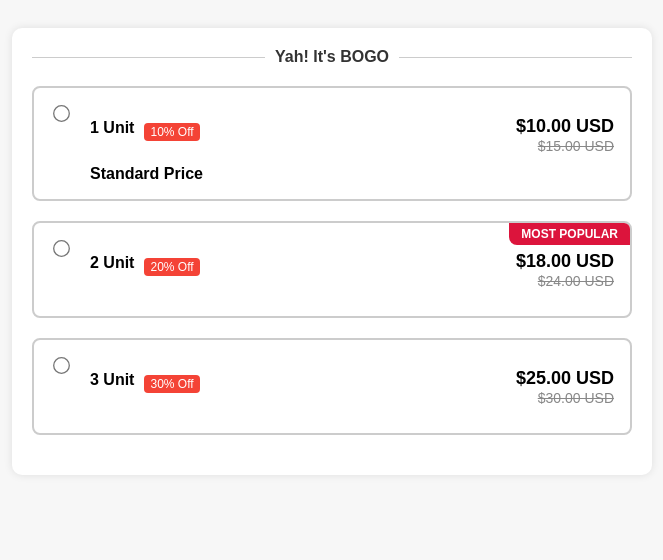
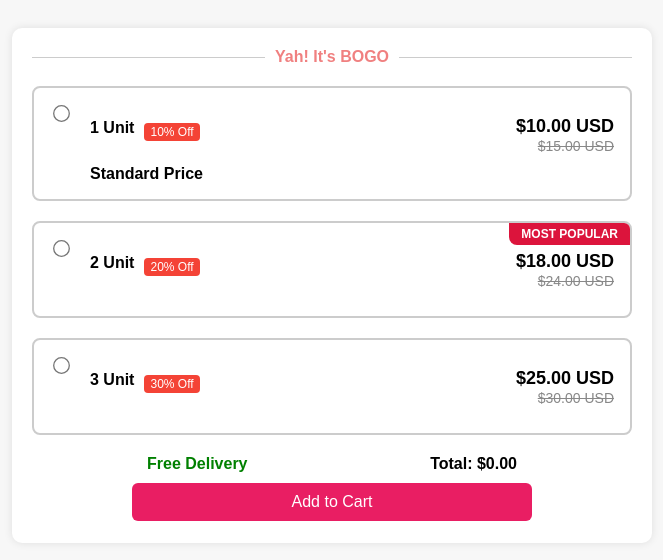
Before and after one commit to KrishnaSamudralaa/task-project, a plain HTML site: page index.html in a window 1280 px wide. Shown: the whole page, without its empty margins (308-971 px from the left). Drawn offline with Linux system fonts and the light colour scheme.

Commit message:
all changes are done

```diff
--- a/index.html
+++ b/index.html
@@ -101,6 +101,14 @@
         </div>
       </label>
     </div>
+    <div class="summary-section" id="summary">
+      <div class="delivery-total">
+        <span class="free-delivery">Free Delivery</span>
+        <span class="total-price" id="totalPrice">Total: $0.00</span>
+      </div>
+      <button class="add-button">Add to Cart</button>
+    </div>
+
   </div>
 
   <script src="task1.js"></script>
--- a/task1.css
+++ b/task1.css
@@ -18,6 +18,7 @@ body {
     align-items: center;
     justify-content: center;
     margin-bottom: 20px;
+
   }
 
   .line {
@@ -25,12 +26,13 @@ body {
     height: 1px;
     background-color: #ccc;
     border: none;
+
   }
 
   .center-text {
     padding: 0 10px;
     font-weight: bold;
-    color: #333;
+    color: lightcoral;
     white-space: nowrap;
   }
 
@@ -127,3 +129,39 @@ body {
     gap: 12px;
     margin-bottom: 8px;
   }
+  .summary-section {
+    margin: 2px auto;
+    max-width: 400px;
+    text-align: center;
+  }
+
+  .delivery-total {
+    display: flex;
+    justify-content: space-between;
+    padding: 0 15px;
+    font-weight: bold;
+    margin-bottom: 10px;
+  }
+
+  .free-delivery {
+    color: green;
+  }
+
+  .total-price {
+    color: #000;
+  }
+
+  .add-button {
+    background-color: #e91e63;
+    color: white;
+    border: none;
+    padding: 10px 20px;
+    font-size: 16px;
+    border-radius: 6px;
+    cursor: pointer;
+    width: 100%;
+  }
+
+  .add-button:hover {
+    background-color: #d81b60;
+  }
--- a/task1.js
+++ b/task1.js
@@ -5,6 +5,14 @@ const detailMap = {
   option1: document.getElementById('option1-details'),
   option2: document.getElementById('option2-details'),
   option3: document.getElementById('option3-details'),
+};
+
+const totalPriceElement = document.getElementById('totalPrice');
+
+const prices = {
+  option1: "$10.00",
+  option2: "$18.00",
+  option3: "$25.00"
 };
 
 // Hide all initially
@@ -25,6 +33,11 @@ radios.forEach(radio => {
 
       // Add active style to selected card
       radio.closest('.radio-card').classList.add('active');
+
+      // Update total price
+      if (totalPriceElement && prices[radio.id]) {
+        totalPriceElement.textContent = `Total: ${prices[radio.id]}`;
+      }
     }
   });
 });
```
